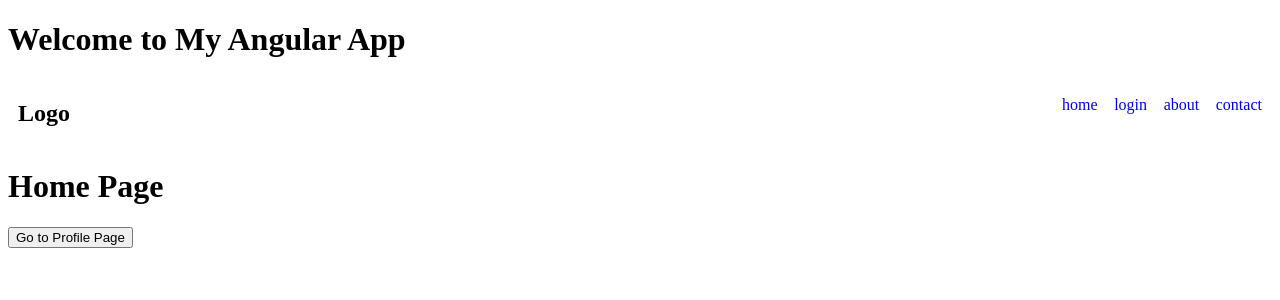
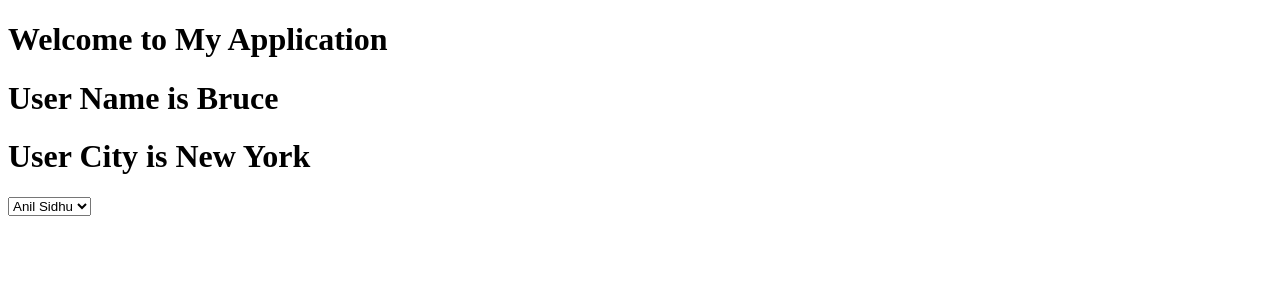
Before and after one commit to HariomPatel2002/Angular, an Angular app: page / in a window 1280 px wide. Shown: the top 300 px of the page. Built offline with nearby package versions, Linux system fonts and the light colour scheme.

Commit message:
Passing Data from Parent to Child

```diff
--- a/src/app/app.component.html
+++ b/src/app/app.component.html
@@ -1,4 +1,10 @@
-<h1>
-    Welcome to My Angular App
-</h1>
-<app-header></app-header>
+<h1>Welcome to My Application</h1>
+
+<app-user [user]="userName" [city]="userCity"></app-user>
+
+<select #selectedUser (change)="onUserChange(selectedUser.value, 'New York')">
+    <option value="Anil Sidhu">Anil Sidhu</option>
+    <option value="Sam ">Sam</option>
+    <option value="Peter">Peter</option>
+    <option value="Tony">Tony</option>
+</select>
--- a/src/app/app.component.ts
+++ b/src/app/app.component.ts
@@ -1,13 +1,20 @@
 import { Component } from '@angular/core';
-import { HeaderComponent } from './header/header.component';
+import { UserComponent } from './user/user.component';
+
 
 @Component({
   selector: 'app-root',
-  imports: [HeaderComponent],
+  imports:  [UserComponent],
   templateUrl: './app.component.html',
   styleUrl: './app.component.css'
 })
 
 export class AppComponent {
-  name = "";
+  userName = "Bruce";
+  userCity = "New York";
+  onUserChange(newName: string, userCity: string) {
+    this.userName = newName;
+    this.userCity = userCity;
+  }
+
 }
--- a/src/app/app.routes.ts
+++ b/src/app/app.routes.ts
@@ -4,11 +4,13 @@ import { LoginComponent } from './login/login.component';
 import { ContactComponent } from './contact/contact.component';
 import { HomeComponent } from './home/home.component';
 import { ProfileComponent } from './profile/profile.component';
+import { UserComponent } from './user/user.component';
 
 export const routes: Routes = [
     {path:'about',component: AboutComponent},
     {path:'login', component: LoginComponent},
     {path:'contact', component: ContactComponent},
     {path: '', component: HomeComponent},
-    {path:'profile',component: ProfileComponent}
+    {path:'profile',component: ProfileComponent},
+    { path: 'user/:id/:name', component: UserComponent }
 ];
--- a/src/app/home/home.component.html
+++ b/src/app/home/home.component.html
@@ -1,5 +1,16 @@
 <h1>Home Page</h1>
 
+<button (click)="goToProfile()">Go to Profile Page</button>
 
-<!-- <a [routerLink]="['profile',{name:'Hariom Patel'}]">Go To Profile Page</a> -->
-<button (click)="goToProfile()">Go to Profile Page</button>
+<h1>User List</h1>
+
+<ul>
+    @for (user of users; track user.id) {
+    <li>
+        <a [routerLink]="['/user', user.id, user.name]">
+            {{ user.name }}
+        </a>
+
+    </li>
+    }
+</ul>
--- a/src/app/home/home.component.ts
+++ b/src/app/home/home.component.ts
@@ -1,5 +1,5 @@
 import { Component } from '@angular/core';
-import { Route, Router, RouterLink } from '@angular/router';
+import { Router, RouterLink } from '@angular/router';
 
 @Component({
   selector: 'app-home',
@@ -8,6 +8,13 @@ import { Route, Router, RouterLink } from '@angular/router';
   styleUrl: './home.component.css'
 })
 export class HomeComponent {
+  users=[
+    {id:1,name:'Hariom Patel',age:23,email:'hariom@test.com'},
+    {id:2,name:'John Doe',age:25,email:'John@test.com'},
+    {id:3,name:'Jane Smith',age:22,email:'jane@test.com'},
+    {id:4,name:'Alice Johnson',age:24,email:'Alice@email.com'},
+    {id:5,name:'Bob Brown',age:26,email:'bob@emailcom'}
+  ]
   constructor(private router: Router){1
 
   }
--- /dev/null
+++ b/src/app/user/user.component.html
@@ -0,0 +1,2 @@
+<h1>User Name is {{user}}</h1>
+<h1>User City is {{city}}</h1>
--- /dev/null
+++ b/src/app/user/user.component.ts
@@ -0,0 +1,14 @@
+import { Component, Input } from '@angular/core';
+import { ActivatedRoute } from '@angular/router';
+
+@Component({
+  selector: 'app-user',
+  imports: [],
+  templateUrl: './user.component.html',
+  styleUrl: './user.component.css',
+  standalone: true
+})
+export class UserComponent {
+  @Input () user: string = '';
+  @Input () city : string = '';
+}
```
Also changed, not shown: src/app/user/user.component.css (added), 1 other file (tests, documents, lock files or other folders).
